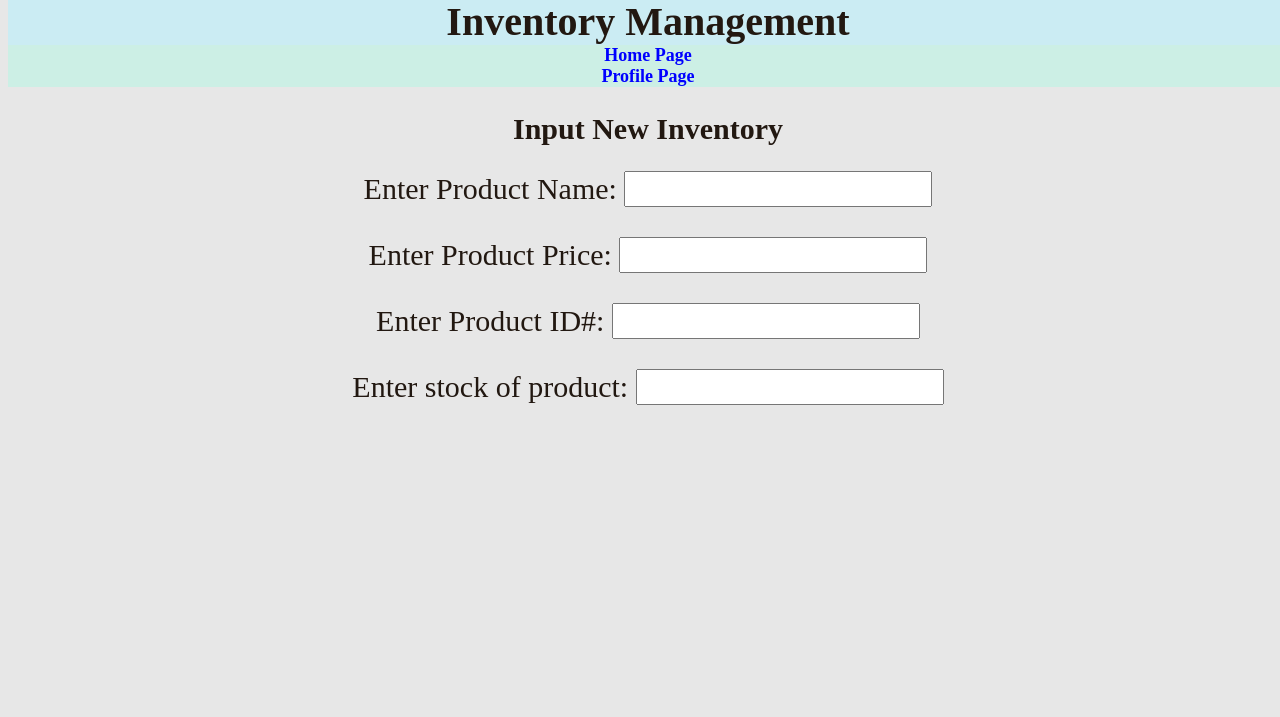
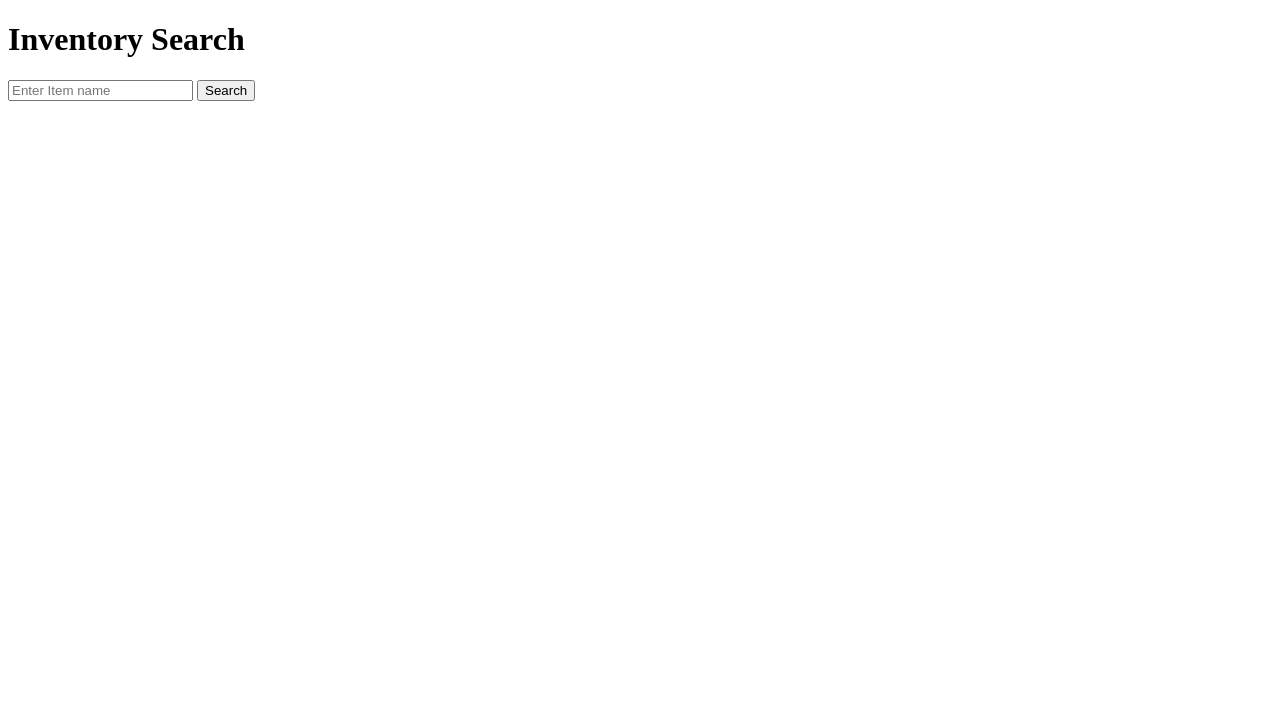
Before and after one commit to XBoxpsycho8192/WebAppProject, a Flask app: page / in a window 1280 px wide. Shown: the top 717 px of the page. Run offline with Flask 3, Linux system fonts and the light colour scheme.

Commit message:
Update index.html

```diff
--- a/templates/index.html
+++ b/templates/index.html
@@ -1,48 +1,13 @@
-<!--This is the home page and template for the webpages.-->
-<!doctype html>
-<html lang="en">
+<!DOCTYPE html>
+<html>
 <head>
-    <meta charset="UTF-8">
-    <meta name="viewport"
-          content="width=device-width, user-scalable=no, initial-scale=1.0, maximum-scale=1.0, minimum-scale=1.0">
-    <meta http-equiv="X-UA-Compatible" content="ie=edge">
-    <link rel="stylesheet" type="text/css" href="{{ url_for('static', filename='style.css')}}">
-    <title>Home Page</title>
+    <title>Inventory Search</title>
 </head>
 <body>
-<div id="wrapper">
-    <Header>
-        <h1>
-            Inventory Management
-        </h1>
-    </Header>
-    <nav>
-        <a href="{{ url_for('views.home')}}">Home Page</a><br>
-        <a href="{{ url_for('views.profile_page')}}">Profile Page</a>
-    </nav>
-    {% block content %}
-    <h2>Input New Inventory</h2>
-    <div id="forminput">
-    <form id="ProductName">
-        <label>Enter Product Name:</label>
-        <input type="text" name="product_name" id="product_name"/>
+    <h1>Inventory Search</h1>
+    <form action="/search" method="post">
+        <input type="text" name="search" placeholder="Enter Item name">
+        <input type="submit" value="Search">
     </form>
-    <form id="ProductPrice">
-        <label>Enter Product Price:</label>
-        <input type="number" step="0.01" name="product_price" id="product_price"/>
-    </form>
-        <form id="ProductID">
-        <label>Enter Product ID#:</label>
-        <input type="text" name="product_id" id="product_id"/>
-    </form>
-        <form id="ProductStock">
-        <label>Enter stock of product:</label>
-        <input type="text" name="product_stock" id="product_stock"/>
-    </form>
-        </div>
-<!--    <p>Hello, {{ name }}</p>-->
-<!--    <script type="text/javascript" src="{{ url_for('static', filename='index.js')}}"></script>-->
-    {% endblock %}
-</div>
 </body>
 </html>
```
